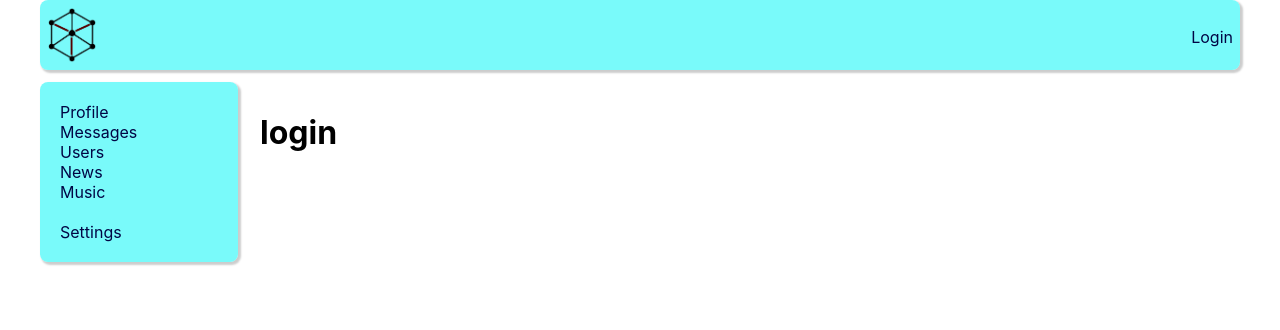
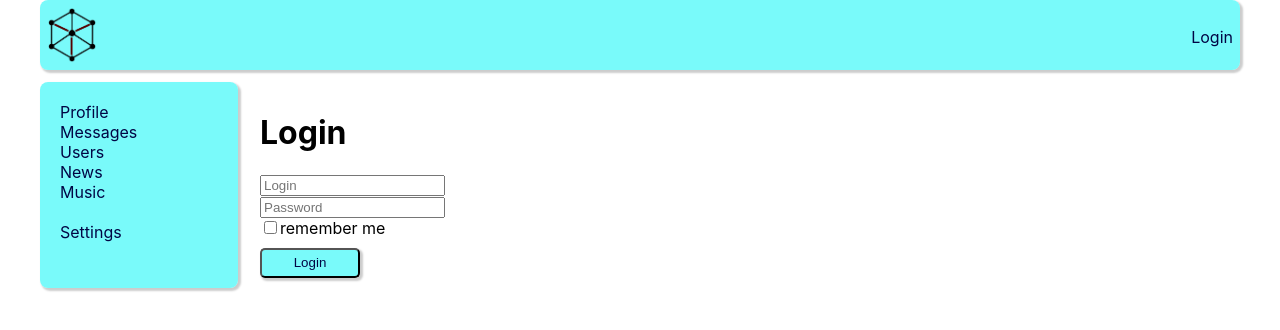
Before and after one commit to nad388/social-network, a React (Create React App) app: page /login in a window 1280 px wide. Shown: the top 330 px of the page. Built offline with nearby package versions, Linux system fonts and the light colour scheme; no server answers.

Commit message:
created login form and added redux-form

```diff
--- a/package.json
+++ b/package.json
@@ -13,6 +13,7 @@
     "react-router-dom": "^6.3.0",
     "react-scripts": "5.0.1",
     "redux": "^4.2.0",
+    "redux-form": "^8.3.8",
     "redux-thunk": "^2.4.1",
     "web-vitals": "^2.1.4"
   },
--- a/src/components/Login/Login.jsx
+++ b/src/components/Login/Login.jsx
@@ -1,7 +1,47 @@
 import React from 'react';
+import { Field, reduxForm } from 'redux-form';
+import styles from './Login.module.css';
+
+const LoginForm = (props) => {
+  return (
+    <div>
+      <form onSubmit={props.handleSubmit}>
+        <div>
+          <Field placeholder={'Login'} component={'input'} name={'login'} />
+        </div>
+        <div>
+          <Field
+            placeholder={'Password'}
+            component={'input'}
+            name={'password'}
+          />
+        </div>
+        <div>
+          <Field type={'checkbox'} component={'input'} name={'rememberMe'} />
+          remember me
+        </div>
+        <div>
+          <button className={styles.btn}>Login</button>
+        </div>
+      </form>
+    </div>
+  );
+};
+
+const LoginReduxForm = reduxForm({
+  form: 'login',
+})(LoginForm);
 
 const Login = (props) => {
-  return <h1>login</h1>;
+  const onSubmit = (formData) => {
+    console.log(formData);
+  };
+  return (
+    <div>
+      <h1>Login</h1>
+      <LoginReduxForm onSubmit={onSubmit} />
+    </div>
+  );
 };
 
 export default Login;
--- /dev/null
+++ b/src/components/Login/Login.module.css
@@ -0,0 +1,14 @@
+.btn {
+    background-color:  rgba(47, 248, 248, 0.644);
+    width: 100px;
+    height: 30px;
+    cursor: pointer;
+    border-radius: 5px;
+    margin-top: 10px;
+    box-shadow: 2px 2px 2px 1px rgba(0, 0, 0, 0.2);
+    color: rgb(1, 5, 68);
+}
+.btn:hover {
+    background-color: rgb(1, 5, 68);
+    color: rgb(196, 253, 236);
+}
--- a/src/redux/reduxStore.js
+++ b/src/redux/reduxStore.js
@@ -5,6 +5,7 @@
 import usersReducer from './usersReducer';
 import authReducer from './authReducer';
 import thunkMiddleware from 'redux-thunk';
+import { reducer as formReducer } from 'redux-form';
 // legacy_createStore as createStore
 
 let reducers = combineReducers({
@@ -13,6 +14,7 @@
   sidebar: sidebarReducer,
   usersPage: usersReducer,
   auth: authReducer,
+  form: formReducer,
 });
 
 let store = legacy_createStore(reducers, applyMiddleware(thunkMiddleware));
```
Also changed, not shown: src/redux/dist/reduxStore.dev.js (added), 1 other file (tests, documents, lock files or other folders).
